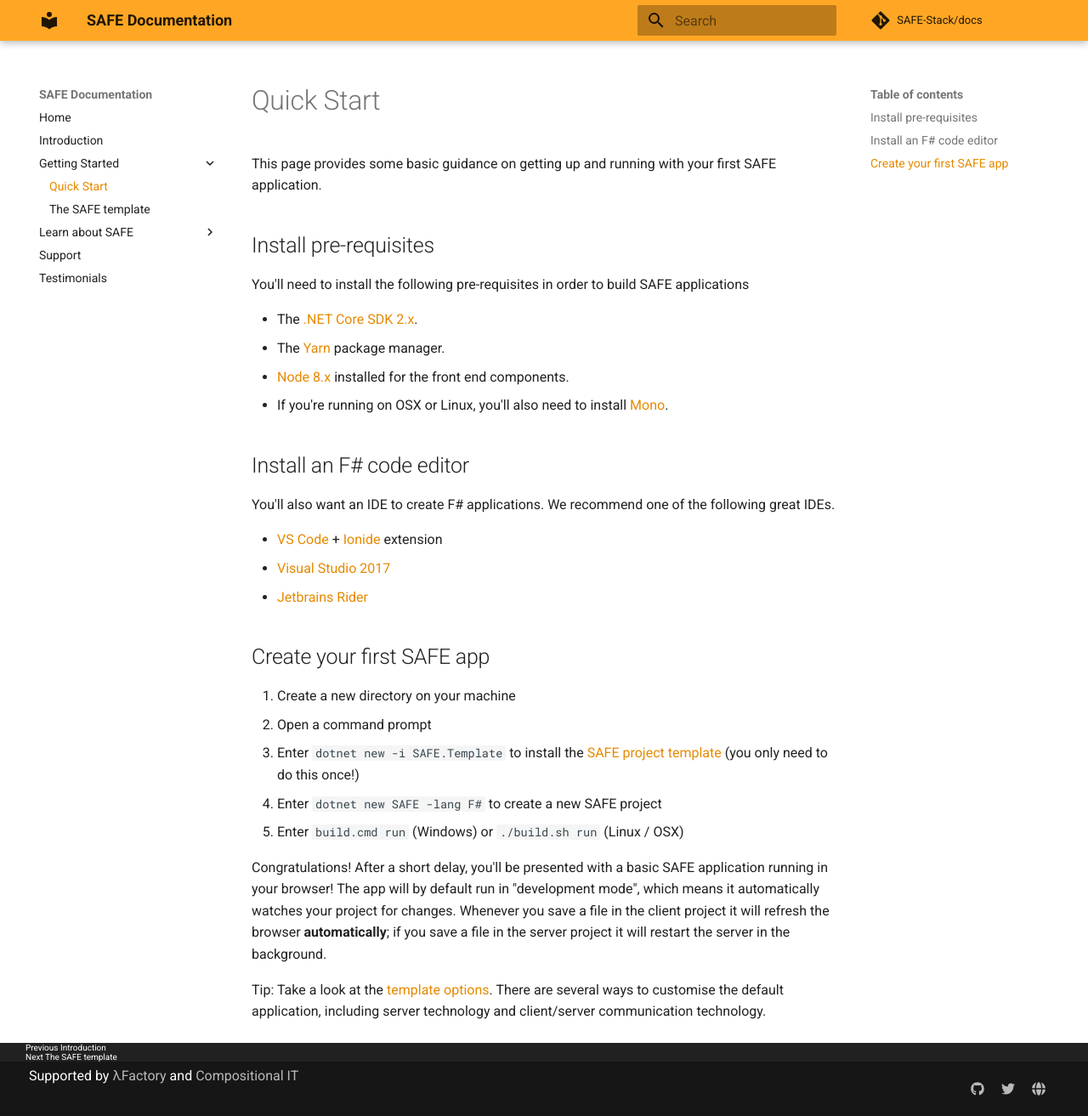
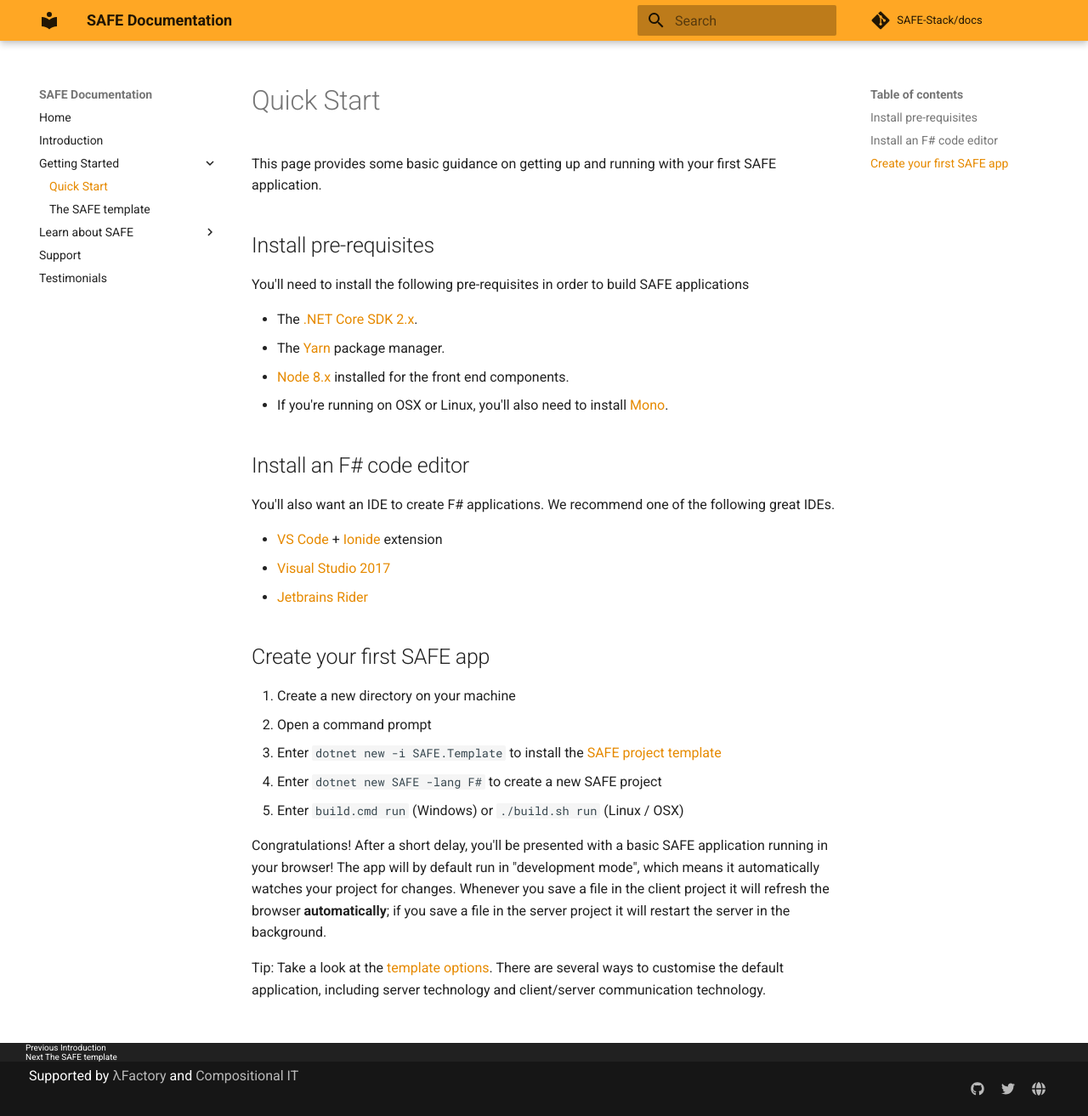
Before and after one commit to SAFE-Stack/docs, an MkDocs documentation site: the page built from docs/quickstart.md, in a window 1280 px wide and 1313 px high. Shown: the whole window at 85% size. Built offline with MkDocs 1.6.1 and Material for MkDocs 9.7.7, drawn with Linux system fonts in a browser that asks for light colours; comment, search, counter and statistics services are not loaded; old or Windows-style settings are respelled for this version of MkDocs.

Commit message:
Update quickstart.md

```diff
--- a/docs/quickstart.md
+++ b/docs/quickstart.md
@@ -18,7 +18,7 @@
 ## Create your first SAFE app
 1. Create a new directory on your machine
 2. Open a command prompt
-3. Enter `dotnet new -i SAFE.Template` to install the [SAFE project template](safe-template.md) (you only need to do this once!)
+3. Enter `dotnet new -i SAFE.Template` to install the [SAFE project template](safe-template.md)
 4. Enter `dotnet new SAFE -lang F#` to create a new SAFE project
 5. Enter `build.cmd run` (Windows) or `./build.sh run` (Linux / OSX)
 
```
